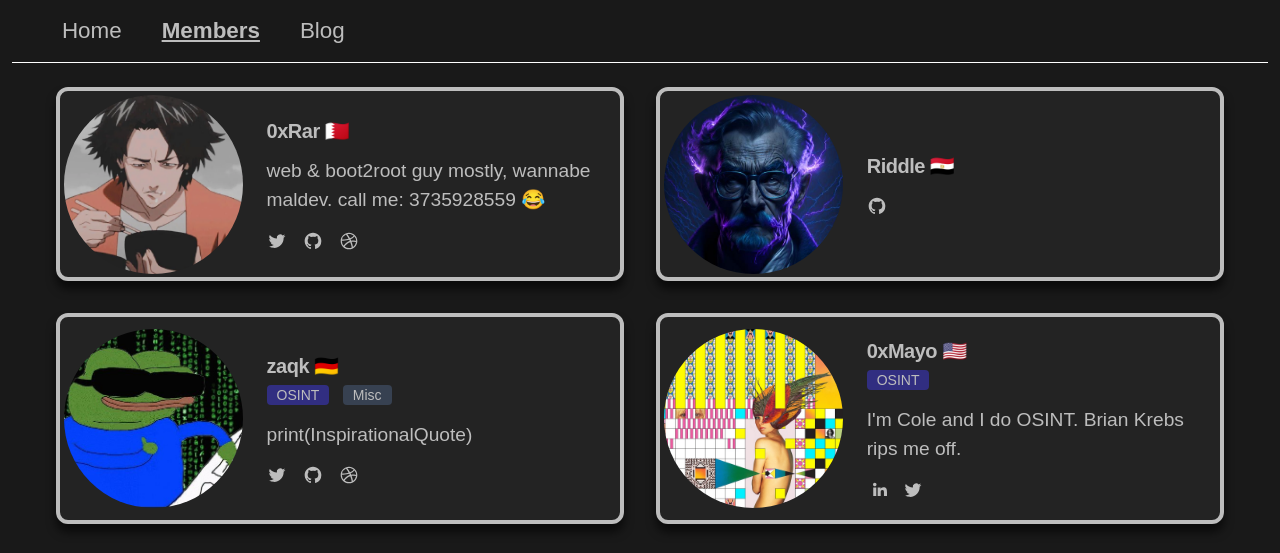
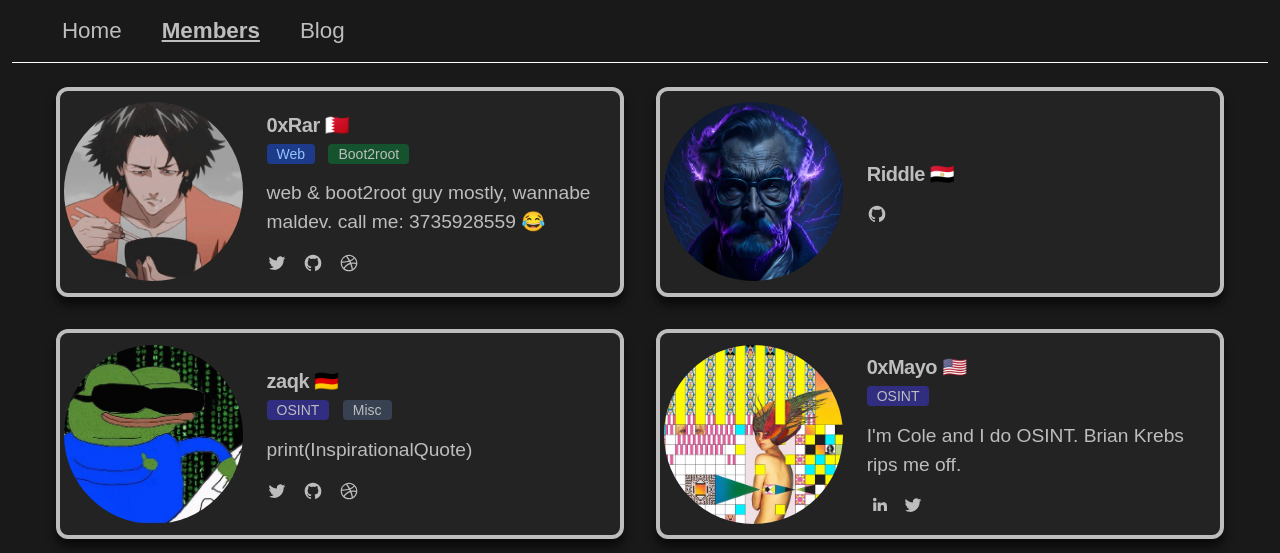
Before and after one commit to izqkk/bER4bb1ts, an Astro site: page /members in a window 1280 px wide. Shown: the top 553 px of the page. Built offline with nearby package versions, Linux system fonts and the light colour scheme; Astro itself is replaced by a stand-in of ours.

Commit message:
added categories for 0xrar

```diff
--- a/src/components/Members.astro
+++ b/src/components/Members.astro
@@ -8,6 +8,9 @@ const members = [
     twitter:"https://twitter.com/fcv9_q",
     github:"https://github.com/0xRar",
     website:"https://0xrar.net/",
+    web:"true",
+    b2root:"true",
+
 
 
     },
@@ -64,7 +67,7 @@ const members = [
     crypto:"true",
     osint:"true",
     forensics:"true",
-    bin:"true",
+    b2root:"true",
     linkedin:"",
     facebook:"",
     twitter:"",
@@ -89,7 +92,7 @@ const members = [
 
 {m.web && <span class="bg-blue-900 text-blue-300 text-sm font-medium mr-2 px-2.5 py-0.5 rounded">Web</span>}
 {m.pwn && <span class="bg-red-900 dark:text-red-300 text-sm font-medium mr-2 px-2.5 py-0.5 rounded">Pwn</span>}
-{m.bin && <span class="bg-green-900 dark:text-green-300 text-sm font-medium mr-2 px-2.5 py-0.5 rounded">Boot2root</span>}
+{m.b2root && <span class="bg-green-900 dark:text-green-300 text-sm font-medium mr-2 px-2.5 py-0.5 rounded">Boot2root</span>}
 {m.reverse && <span class="bg-yellow-900 dark:text-yellow-3007 text-sm font-medium mr-2 px-2.5 py-0.5 rounded">Reverse</span>}
 {m.osint && <span class="bg-indigo-900 dark:text-indigo-300 text-sm font-medium mr-2 px-2.5 py-0.5 rounded">OSINT</span>}
 {m.crypto && <span class="bg-purple-900 dark:text-purple-300 text-sm font-medium mr-2 px-2.5 py-0.5 rounded">Crypto</span>}
```
